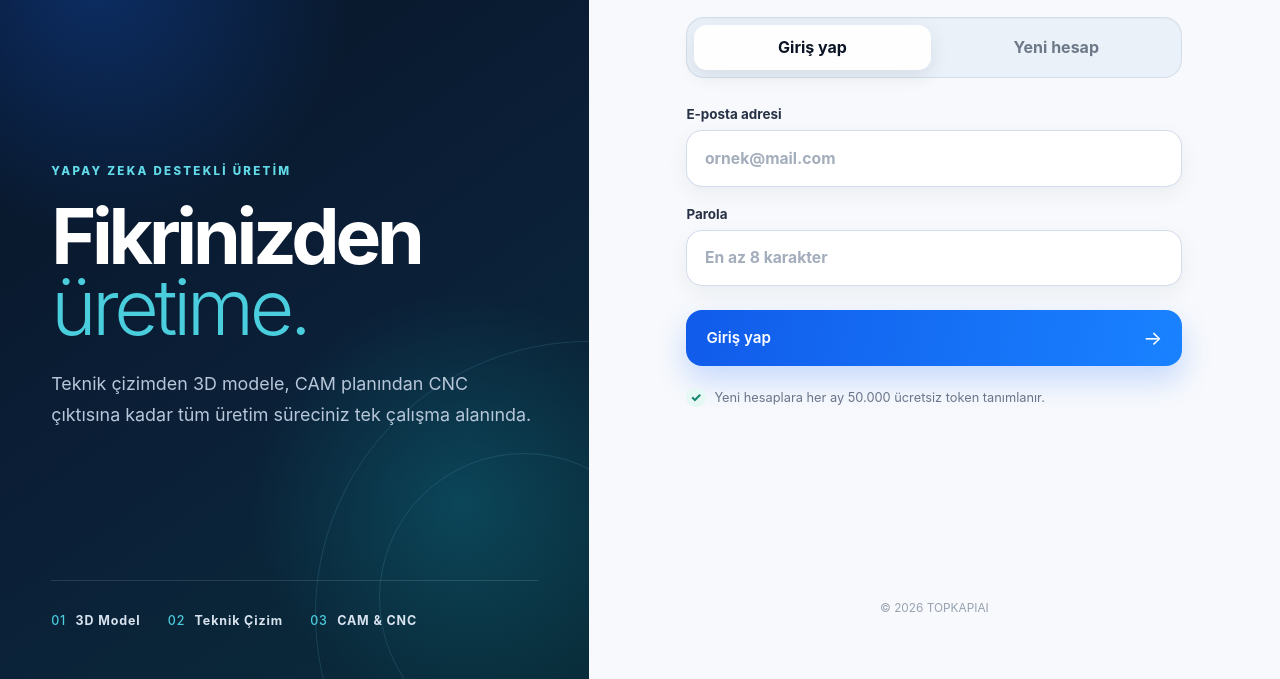
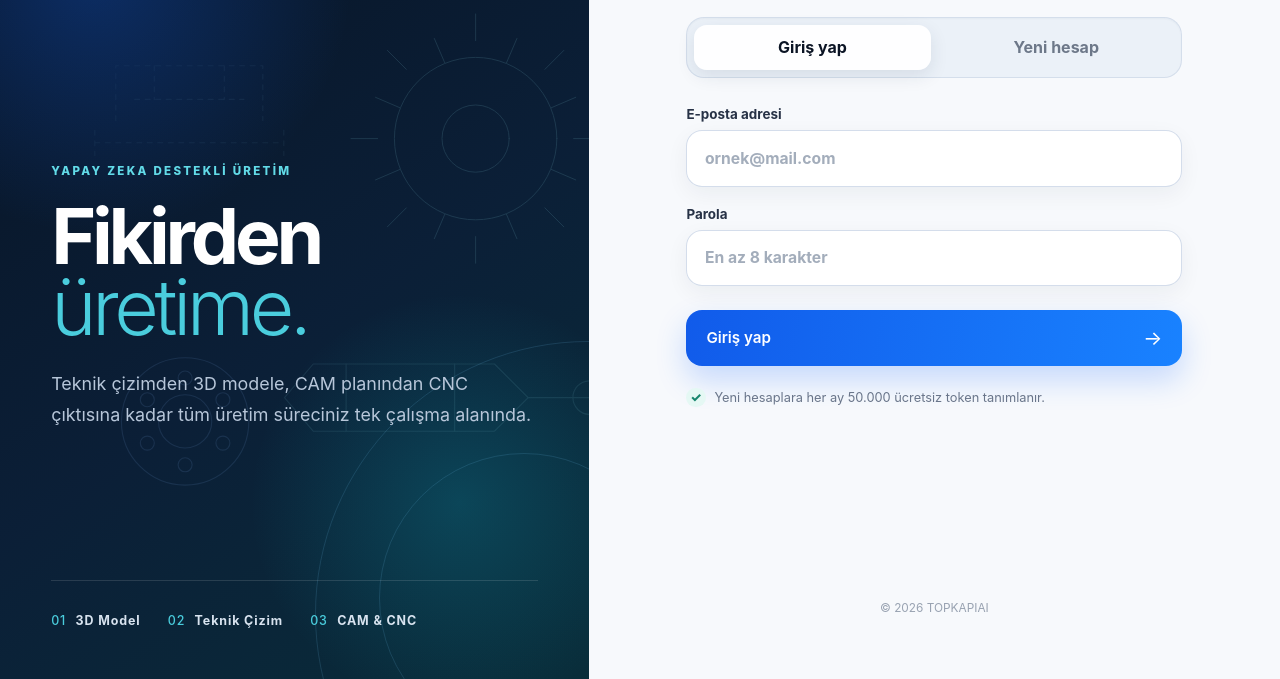
Before and after one commit to onurcoskun616/rover-cad, a website: page web/login.html in a window 1280 px wide. Shown: the part 121-800 px from the top of the page. Drawn offline with Linux system fonts and the light colour scheme.

Commit message:
Refine login artwork and track launch tasks

```diff
--- a/web/login.html
+++ b/web/login.html
@@ -9,6 +9,36 @@
 <body class="auth-page">
   <main class="auth-shell">
     <section class="auth-intro" aria-label="TOPKAPIAI tanıtımı">
+      <div class="auth-machine-drawing" aria-hidden="true">
+        <svg viewBox="0 0 900 900" role="presentation">
+          <g class="machine-gear machine-gear-large">
+            <circle cx="650" cy="238" r="116" />
+            <circle cx="650" cy="238" r="48" />
+            <path d="M650 98v-38M650 416v-38M510 238h-38M828 238h-38M551 139l-27-27M776 364l-27-27M551 337l-27 27M776 112l-27 27" />
+            <path d="M606 130l-15-35M709 381l-15-35M542 282l-35 15M793 179l-35 15M542 194l-35-15M793 297l-35-15M606 346l-15 35M709 95l-15 35" />
+          </g>
+          <g class="machine-bearing">
+            <circle cx="235" cy="642" r="91" />
+            <circle cx="235" cy="642" r="38" />
+            <circle cx="235" cy="580" r="10" />
+            <circle cx="289" cy="611" r="10" />
+            <circle cx="289" cy="673" r="10" />
+            <circle cx="235" cy="704" r="10" />
+            <circle cx="181" cy="673" r="10" />
+            <circle cx="181" cy="611" r="10" />
+          </g>
+          <g class="machine-shaft">
+            <path d="M418 560h259l48 48-48 48H418l-41-48 41-48Z" />
+            <path d="M465 560v96M620 560v96M725 608h88M813 584v48" />
+            <circle cx="813" cy="608" r="24" />
+          </g>
+          <g class="machine-blueprint">
+            <path d="M106 244h270M106 226v36M376 226v36M136 212v-78h210v78" />
+            <path d="M163 182h156M191 134v48M291 134v48" />
+          </g>
+        </svg>
+      </div>
+
       <a class="auth-brand" href="index.html" aria-label="TOPKAPIAI ana sayfa">
         <img src="logo.png" alt="" class="auth-logo">
         <span><strong>TOPKAPIAI</strong></span>
@@ -16,7 +46,7 @@
 
       <div class="auth-copy">
         <span class="auth-kicker">YAPAY ZEKA DESTEKLİ ÜRETİM</span>
-        <h1>Fikrinizden<br><em>üretime.</em></h1>
+        <h1>Fikirden<br><em>üretime.</em></h1>
         <p>Teknik çizimden 3D modele, CAM planından CNC çıktısına kadar tüm üretim süreciniz tek çalışma alanında.</p>
       </div>
 
--- a/web/style.css
+++ b/web/style.css
@@ -1049,6 +1049,34 @@ main.sim-expanded {
 .auth-intro::before { width: 34rem; height: 34rem; right: -17rem; bottom: -13rem; }
 .auth-intro::after { width: 18rem; height: 18rem; right: -5rem; bottom: -4rem; }
 
+.auth-machine-drawing {
+  position: absolute;
+  z-index: -1;
+  inset: 0;
+  overflow: hidden;
+  pointer-events: none;
+  opacity: 0.14;
+  -webkit-mask-image: linear-gradient(145deg, transparent 5%, #000 32%, #000 88%, transparent 100%);
+  mask-image: linear-gradient(145deg, transparent 5%, #000 32%, #000 88%, transparent 100%);
+}
+
+.auth-machine-drawing svg {
+  width: 100%;
+  height: 100%;
+  transform: translate(7%, 1%) scale(1.07);
+  fill: none;
+  stroke: #8ddbe6;
+  stroke-width: 1.6;
+  stroke-linecap: round;
+  stroke-linejoin: round;
+  vector-effect: non-scaling-stroke;
+}
+
+.auth-machine-drawing .machine-gear { stroke-width: 1.4; }
+.auth-machine-drawing .machine-bearing { stroke: #8cbcff; opacity: 0.8; }
+.auth-machine-drawing .machine-shaft { opacity: 0.72; }
+.auth-machine-drawing .machine-blueprint { stroke: #7fb7d7; opacity: 0.55; stroke-dasharray: 7 8; }
+
 .auth-brand {
   display: inline-flex;
   align-items: center;
@@ -1106,6 +1134,8 @@ main.sim-expanded {
   .auth-copy { padding: 3rem 0 2rem; }
   .auth-copy h1 { font-size: clamp(2.8rem, 12vw, 4.5rem); }
   .auth-capabilities { display: none; }
+  .auth-machine-drawing { opacity: 0.1; }
+  .auth-machine-drawing svg { transform: translate(19%, -9%) scale(1.12); }
   .auth-panel { padding: 3rem 1.5rem; }
 }
 
```
Also changed, not shown: NEXT_STEPS.md (added, +68 -0 lines).
